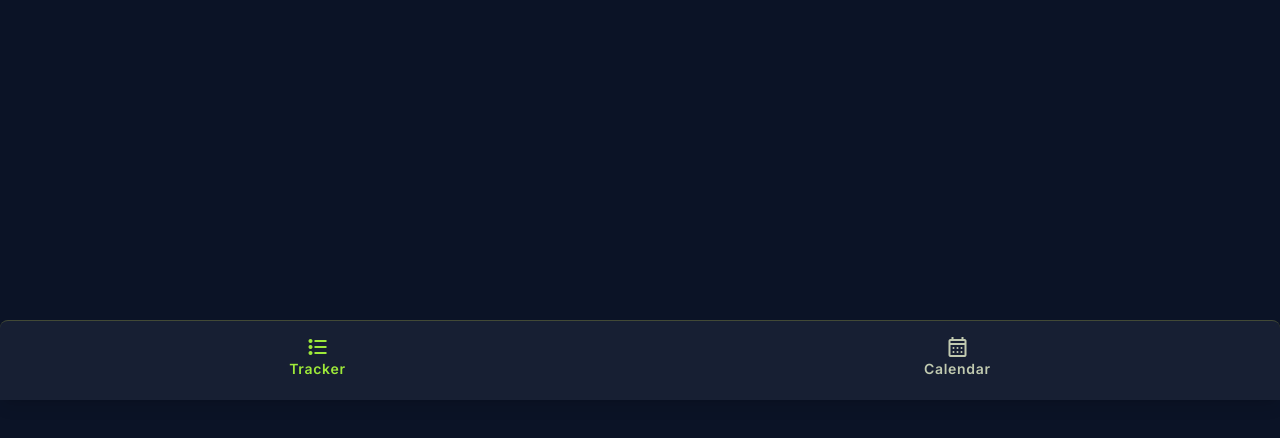
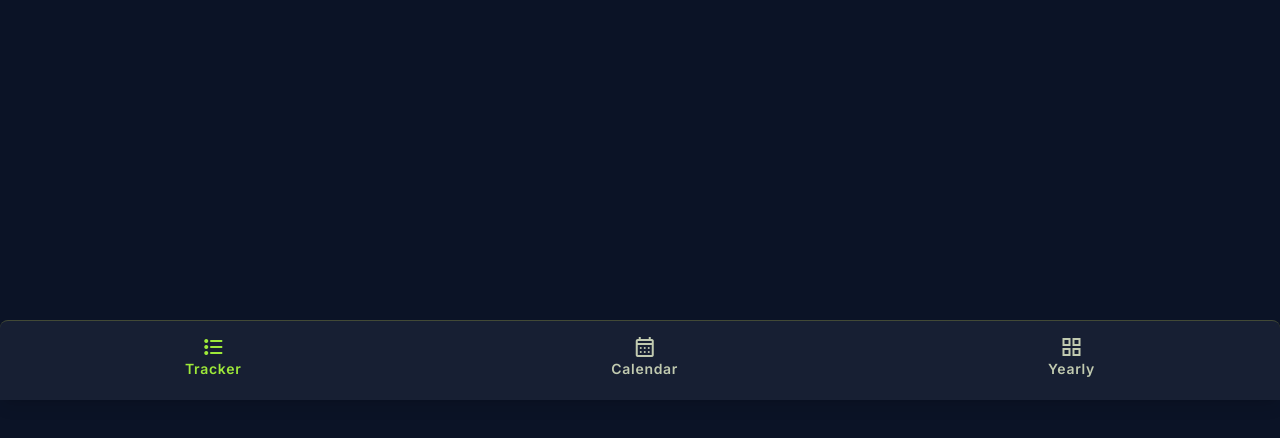
Before and after one commit to codywayne0809/exercise-tracker, a plain HTML site: page index.html in a window 1280 px wide. Shown: the part 400-838 px from the top of the page. Drawn offline with nearby package versions, Linux system fonts and the light colour scheme.

Commit message:
Update index.html

```diff
--- a/index.html
+++ b/index.html
@@ -3,7 +3,7 @@
 <html class="dark" lang="en"><head>
 <meta charset="utf-8"/>
 <meta content="width=device-width, initial-scale=1.0" name="viewport"/>
-<title>Bakal Buddies| Weekly Tracker</title>
+<title>BAKAL BUDDIES | Weekly Tracker</title>
 <script src="https://cdn.tailwindcss.com?plugins=forms,container-queries"></script>
 <link href="https://fonts.googleapis.com/css2?family=Montserrat:wght@400;600;700;800;900&amp;family=Inter:wght@400;600;700&amp;display=swap" rel="stylesheet"/>
 <link href="https://fonts.googleapis.com/css2?family=Material+Symbols+Outlined:wght,FILL@100..700,0..1&amp;display=swap" rel="stylesheet"/>
@@ -195,6 +195,10 @@
 <a class="flex flex-col items-center justify-center text-on-surface-variant hover:text-primary-fixed-dim active:scale-90 transition-transform" href="calendar.html">
 <span class="material-symbols-outlined">calendar_month</span>
 <span class="font-label-md text-label-md">Calendar</span>
+</a>
+<a class="flex flex-col items-center justify-center text-on-surface-variant hover:text-primary-fixed-dim active:scale-90 transition-transform" href="yearly.html">
+<span class="material-symbols-outlined">grid_view</span>
+<span class="font-label-md text-label-md">Yearly</span>
 </a>
 </nav>
 <!-- Add Exercise Modal -->
```
